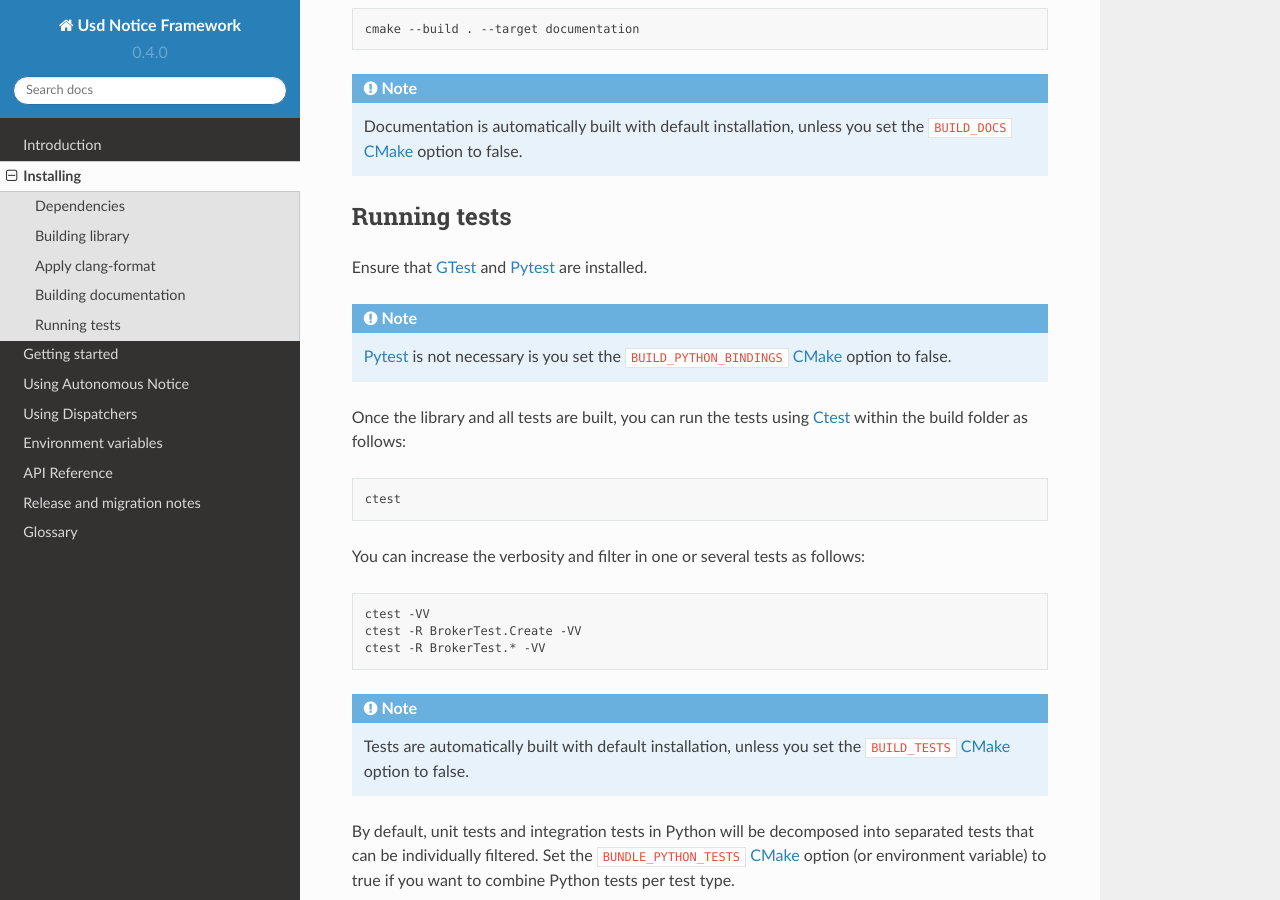
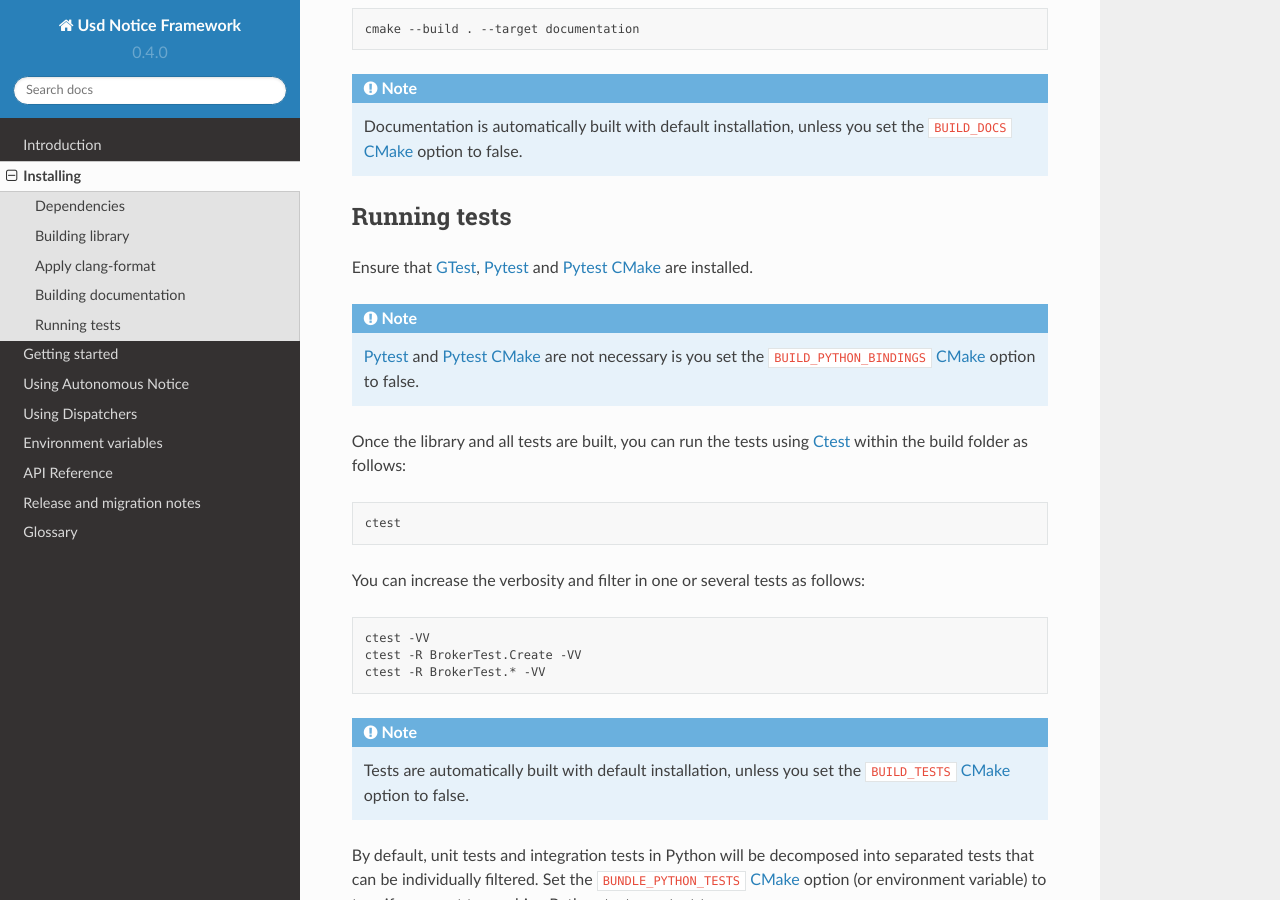
Before and after one commit to wdas/unf, a Sphinx documentation site: the page built from doc/sphinx/installing.rst, in a window 1280 px wide and 900 px high, scrolled down 2249 px. Built offline with Sphinx 7.4.7 and the Read the Docs theme 2.0.0, drawn with Linux system fonts in a browser that asks for light colours.

Commit message:
Handle CMake config for Pytest via pytest-cmake

```diff
--- a/doc/sphinx/glossary.rst
+++ b/doc/sphinx/glossary.rst
@@ -54,6 +54,12 @@ Glossary
 
         .. seealso:: https://docs.pytest.org/
 
+    Pytest CMake
+        Python library providing :term:`CMake` package configuration for
+        :term:`Pytest`
+
+        .. seealso:: https://github.com/buddly27/pytest-cmake/
+
     reStructuredText
         Lightweight markup language.
 
--- a/doc/sphinx/installing.rst
+++ b/doc/sphinx/installing.rst
@@ -125,12 +125,13 @@ Then build the documentation as follows::
 Running tests
 =============
 
-Ensure that :term:`GTest` and :term:`Pytest` are installed.
+Ensure that :term:`GTest`, :term:`Pytest` and :term:`Pytest CMake` are
+installed.
 
 .. note::
 
-    :term:`Pytest` is not necessary is you set the ``BUILD_PYTHON_BINDINGS``
-    :term:`CMake` option to false.
+    :term:`Pytest` and :term:`Pytest CMake` are not necessary is you set
+    the ``BUILD_PYTHON_BINDINGS`` :term:`CMake` option to false.
 
 Once the library and all tests are built, you can run the tests using
 :term:`Ctest` within the build folder as follows::
```
Also changed, not shown: 3 other files.
